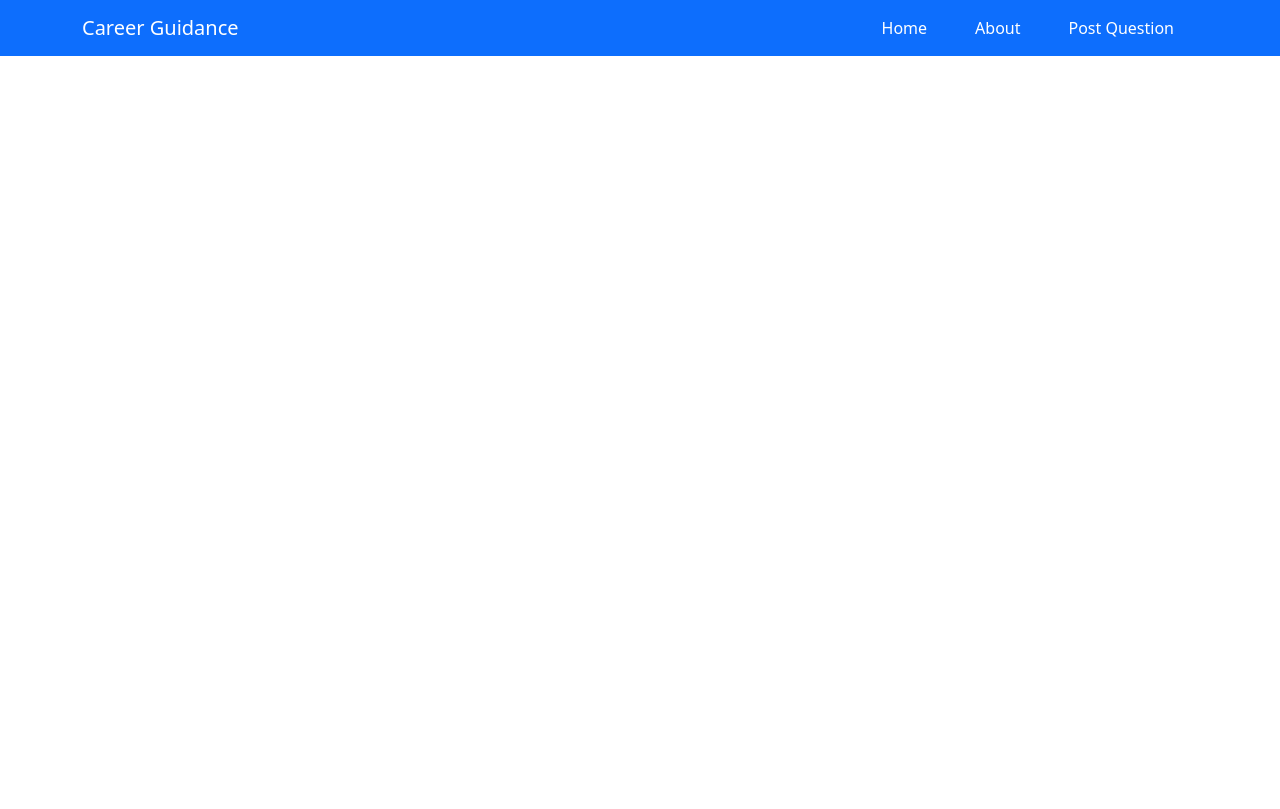
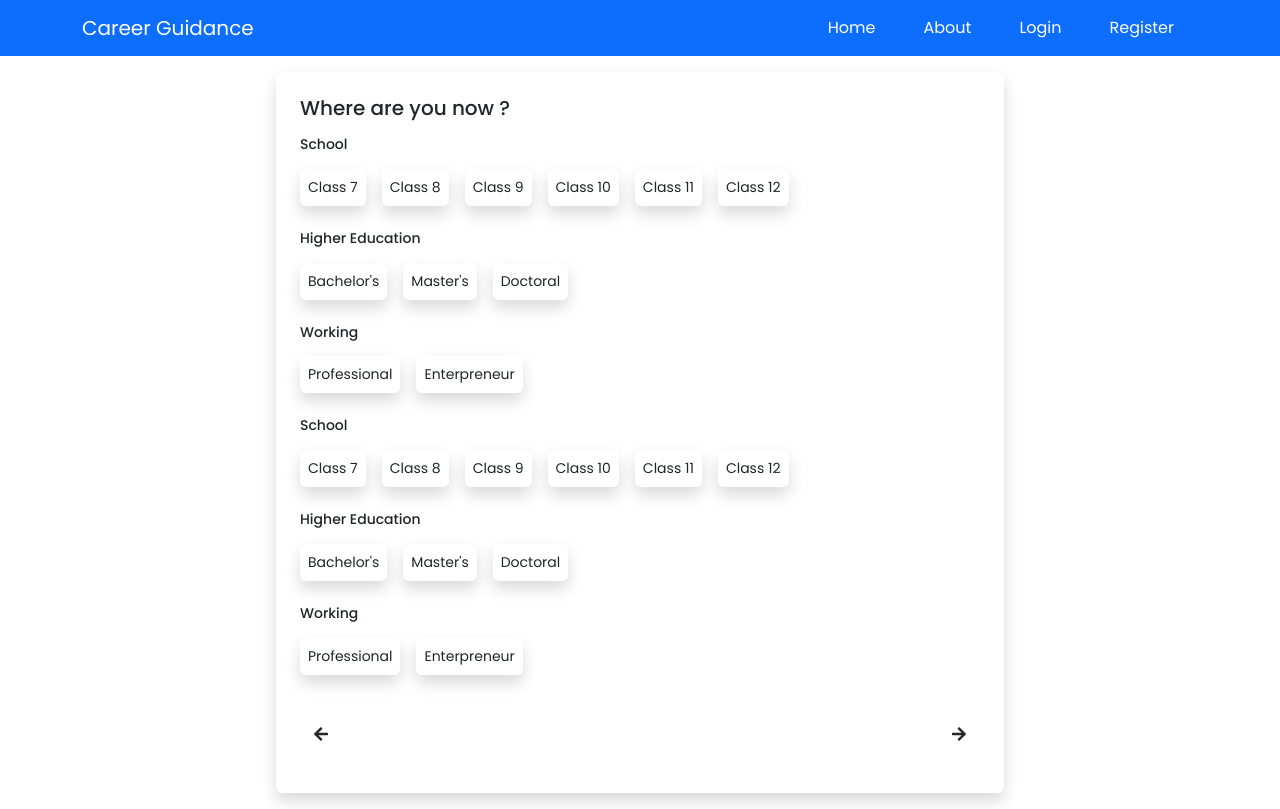
Before and after one commit to rahulrajput83/Career-Guidance, a React (Create React App) app in the folder frontend/: page /career-test in a window 1280 px wide. Built offline with nearby package versions, Linux system fonts and the light colour scheme.

Commit message:
Added Registration

```diff
--- a/frontend/public/index.html
+++ b/frontend/public/index.html
@@ -1,15 +1,17 @@
 <!DOCTYPE html>
 <html lang="en">
+
 <head>
   <meta charset="utf-8" />
   <link rel="icon" href="%PUBLIC_URL%/favicon.ico" />
   <meta name="viewport" content="width=device-width, initial-scale=1" />
   <meta name="theme-color" content="#000000" />
-    <meta
-      name="description"
-      content="Web site created using create-react-app"
-    />
+  <meta name="description" content="Web site created using create-react-app" />
   <link rel="apple-touch-icon" href="%PUBLIC_URL%/logo192.png" />
+  <link rel="preconnect" href="https://fonts.googleapis.com">
+  <link rel="preconnect" href="https://fonts.gstatic.com" crossorigin>
+  <link href="https://fonts.googleapis.com/css2?family=Poppins:wght@300;400;500;600;700;800&display=swap"
+    rel="stylesheet">
   <!--
       manifest.json provides metadata used when your web app is installed on a
       user's mobile device or desktop. See https://developers.google.com/web/fundamentals/web-app-manifest/
@@ -24,8 +26,9 @@
       work correctly both with client-side routing and a non-root public URL.
       Learn how to configure a non-root public URL by running `npm run build`.
     -->
-    <title>React js App</title>
+  <title>Career Guidance</title>
 </head>
+
 <body>
   <noscript>You need to enable JavaScript to run this app.</noscript>
   <div id="root"></div>
@@ -40,4 +43,5 @@
       To create a production bundle, use `npm run build` or `yarn build`.
     -->
 </body>
+
 </html>
--- a/frontend/src/App.js
+++ b/frontend/src/App.js
@@ -1,15 +1,22 @@
+/* Imports */
 import React from 'react';
 import Register from './Components/Register.js/Register';
 import {BrowserRouter, Routes, Route} from 'react-router-dom';
 import NavbarComponent from './Components/Navbar/Navbar';
+import CareerTest from './Components/CareerTest/CareerTest';
 
 
 function App() {
   return (
+    /* Router */
     <BrowserRouter>
+    {/* NavbarComponent shown to every route/page. */}
     <NavbarComponent />
     <Routes>
+      {/* Registration Route */}
       <Route path='/register' element={<Register />} />
+      {/*  */}
+      <Route path='/career-test' element={<CareerTest />} />
     </Routes>
     </BrowserRouter>
   );
--- /dev/null
+++ b/frontend/src/Components/CareerTest/CareerTest.jsx
@@ -0,0 +1,65 @@
+import React from 'react';
+import { useState } from 'react';
+import { Step1 } from './Data';
+import { FaArrowRight, FaArrowLeft } from 'react-icons/fa'
+
+function CareerTest() {
+    const [value, setValue] = useState('')
+    const [invalid, setInvalid] = useState(false)
+
+    const handleCard = (title) => {
+        setValue(title)
+    }
+    console.log(value)
+
+    return (
+        <div className='w-100 d-flex flex-column flex-md-row p-3 justify-content-center'>
+            <div className='col bg-white px-4 col-md-7 d-flex flex-column py-4 justify-content-start shadow rounded'>
+                <h4 className='fs-5'>Where are you now ?</h4>
+                <form className='w-100 mt-2'>
+                    {
+                        Step1.map((item, index) => {
+                            return (
+                                <div key={`Step_${index}`}>
+                                    {
+                                        item.Question.map((val, ind) => {
+                                            return (
+                                                <div key={`Question_${ind}`} className='w-100 mb-3'>
+                                                <h6 className='small'>{val.title}</h6>
+                                                <div className='d-flex flex-row flex-wrap justify-content-center justify-content-md-start'>
+                                                    {
+                                                        val.value.map((data, inde) => {
+                                                            return (
+                                                                <div onClick={() => handleCard(data.title)} role='button' key={`Valu_${data.title}`} className=' me-3'>
+                                                                    {data.title === value ?
+                                                                        <div className='bg-primary small text-white rounded shadow p-2 my-2'>{data.title}</div>
+                                                                        :
+                                                                        <div className='bg-white small rounded shadow p-2 my-2'>{data.title}</div>
+                                                                    }
+
+                                                                </div>
+                                                            )
+                                                        })
+                                                    }
+                                                </div>
+                                            </div>
+                                            )
+                                    })
+                                }
+                                </div>
+                            )
+                        })
+                    }
+                    {invalid ? <span className='text-danger'>Please select required fields.<br /></span> : null}
+                    <div className='d-flex py-3 w-full justify-content-between flex-row'>
+                        <button type="submit" className="btn w-auto"><FaArrowLeft /></button>
+
+                        <button type="submit" className="btn w-auto "><FaArrowRight /></button>
+                    </div>
+                </form>
+            </div>
+        </div>
+    )
+}
+
+export default CareerTest;
--- /dev/null
+++ b/frontend/src/Components/CareerTest/Data.js
@@ -0,0 +1,106 @@
+export const Step1 = [
+    {
+        Question: [
+            {
+                title: 'School',
+                value: [
+                    {
+                        title: 'Class 7'
+                    },
+                    {
+                        title: 'Class 8'
+                    },
+                    {
+                        title: 'Class 9'
+                    },
+                    {
+                        title: 'Class 10'
+                    },
+                    {
+                        title: 'Class 11'
+                    },
+                    {
+                        title: 'Class 12'
+                    }
+                ]
+            },
+            {
+                title: 'Higher Education',
+                value: [
+                    {
+                        title: "Bachelor's"
+                    },
+                    {
+                        title: "Master's"
+                    },
+                    {
+                        title: "Doctoral"
+                    }
+                ]
+            },
+            {
+                title: 'Working',
+                value: [
+                    {
+                        title: "Professional"
+                    },
+                    {
+                        title: "Enterpreneur"
+                    }
+                ]
+            }
+        ]
+    },
+    {
+        Question: [
+            {
+                title: 'School',
+                value: [
+                    {
+                        title: 'Class 7'
+                    },
+                    {
+                        title: 'Class 8'
+                    },
+                    {
+                        title: 'Class 9'
+                    },
+                    {
+                        title: 'Class 10'
+                    },
+                    {
+                        title: 'Class 11'
+                    },
+                    {
+                        title: 'Class 12'
+                    }
+                ]
+            },
+            {
+                title: 'Higher Education',
+                value: [
+                    {
+                        title: "Bachelor's"
+                    },
+                    {
+                        title: "Master's"
+                    },
+                    {
+                        title: "Doctoral"
+                    }
+                ]
+            },
+            {
+                title: 'Working',
+                value: [
+                    {
+                        title: "Professional"
+                    },
+                    {
+                        title: "Enterpreneur"
+                    }
+                ]
+            }
+        ]
+    }
+]
--- a/frontend/src/Components/Navbar/Navbar.jsx
+++ b/frontend/src/Components/Navbar/Navbar.jsx
@@ -22,16 +22,12 @@ const Data = [
     {
         name: 'Register',
         link: '/register'
-    },
-    {
-        name: 'Post Question',
-        link: '/questions'
     }
 ]
 
 /* NavbarComponent function */
 function NavbarComponent() {
-    const user = 'H'
+    const user = ''
     return (
         /* Navbar imported from Bootstrap */
         <Navbar bg="primary" expand="md">
@@ -46,9 +42,9 @@ function NavbarComponent() {
                     <Nav className="w-100 d-flex justify-content-end">
                         {/* Mapfunction in Data for navbar items. */}
                         {
-                            Data.map((data) => {
+                            Data.map((data, index) => {
                                 return (
-                                    <>
+                                    <div key={index}>
                                         {/* Conditional Rendering.  */}
                                         {(data.name === 'Login' && user !== '') || (data.name === 'Register' && user !== '')
                                             ? null
@@ -56,7 +52,7 @@ function NavbarComponent() {
                                             <Link className='mx-md-4 text-decoration-none text-white' to={data.link}>
                                                 {data.name}
                                             </Link>}
-                                    </>
+                                    </div>
                                 )
                             })
                         }
--- /dev/null
+++ b/frontend/src/Components/Register.js/Data.js
@@ -0,0 +1,32 @@
+export const Data = [
+    {
+        title: 'Full Name',
+        name: 'name',
+        type: 'text',
+        placeholder: 'What should we call you ?'
+    },
+    {
+        title: 'Email ID',
+        name: 'email',
+        type: 'email',
+        placeholder: 'abc@gmail.com'
+    },
+    {
+        title: 'Mobile Number',
+        name: 'mobile',
+        type: 'tel',
+        placeholder: '1234567890'
+    },
+    {
+        title: 'Create Password',
+        name: 'password',
+        type: 'password',
+        placeholder: 'Should be at least 6 characters long.'
+    },
+    {
+        title: 'Re-Enter Password',
+        name: 'reenter',
+        type: 'password',
+        placeholder: 'Same as Password.'
+    }
+]
--- /dev/null
+++ b/frontend/src/Components/Register.js/Register.jsx
@@ -0,0 +1,63 @@
+import React from 'react';
+import { useState } from 'react';
+import { Data } from './Data';
+import signinImg from '../../Images/Signup.svg'
+
+function Register() {
+    const [registration, setRegistration] = useState({
+        name: '',
+        email: '',
+        mobile: '',
+        password: '',
+        reenter: ''
+    });
+    const [invalid, setInvalid] = useState(false)
+
+    const handleChange = (e) => {
+        setInvalid(false);
+        setRegistration({ ...registration, [e.target.name]: e.target.value })
+    }
+
+    const handleSubmit = (e) => {
+        e.preventDefault();
+
+        if (registration.mobile.length !== 10 || registration.password.length < 6 || registration.password !== registration.reenter) {
+            setInvalid(true)
+        }
+        else {
+            console.log(registration)
+            setRegistration({
+                name: '',
+                email: '',
+                mobile: '',
+                password: '',
+                reenter: ''
+            })
+        }
+    }
+    return (
+        <div className='w-100 d-flex flex-column flex-md-row p-3 justify-content-center justify-content-md-end' style={{
+            background: `url(${signinImg}) no-repeat left center`, backgroundSize: 'contain'
+          }}>
+            <div className='col bg-white col-md-4 d-flex flex-column align-items-center py-2 justify-content-center shadow rounded'>
+                <h5 className='fs-6'>Register</h5>
+                <form className='w-100 px-4 mt-2' onSubmit={handleSubmit}>
+                    {
+                        Data.map((item, index) => {
+                            return (
+                                <div key={index} className='w-100 small mb-3'>
+                                    <h6 className='small'>{item.title}<span className='text-danger'>*</span></h6>
+                                    <input value={registration[`${item.name}`]} onInvalid={() => setInvalid(true)} onChange={handleChange} name={item.name} type={item.type} required placeholder={item.placeholder} className="small form-control form-control-sm py-2 shadow-none" />
+                                </div>
+                            )
+                        })
+                    }
+                    {invalid ? <span className='text-danger small'>Invalid, please check fields.<br /></span> : null}
+                    <button type="submit" className="btn btn-sm py-2 px-4 w-auto my-2 btn-primary">Submit</button>
+                </form>
+            </div>
+        </div>
+    )
+}
+
+export default Register;
--- a/frontend/src/index.css
+++ b/frontend/src/index.css
@@ -1,4 +1,5 @@
 html, body {
   margin: 0px;
   padding: 0px;
+  font-family: 'Poppins', sans-serif !important;
 }
```
Also changed, not shown: frontend/src/Components/Login/Login.jsx (added), frontend/src/Images/Signup.svg (added). Lines whose indentation alone changed are shown as unchanged.
